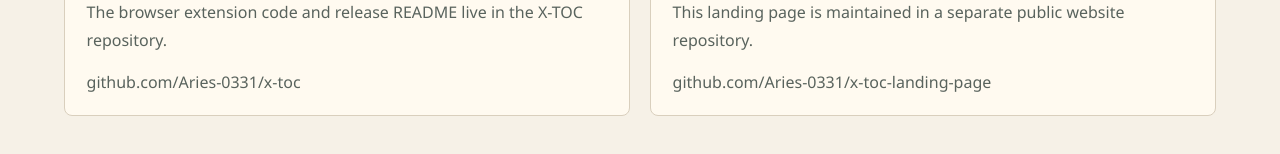
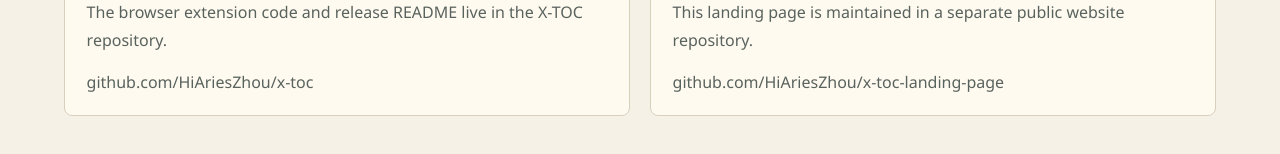
Before and after one commit to HiAriesZhou/x-toc-landing-page, a Next.js app: page /docs in a window 1280 px wide. Shown: the part 3089-3243 px from the top of the page. Built offline with nearby package versions, Linux system fonts and the light colour scheme.

Commit message:
chore: update GitHub repository links

```diff
--- a/src/app/docs/page.tsx
+++ b/src/app/docs/page.tsx
@@ -14,8 +14,8 @@
 
 const chromeStoreUrl =
   "https://chromewebstore.google.com/detail/nbdgpckkcfkomnmdefinikjijgljgjfp?utm_source=item-share-cb";
-const extensionRepoUrl = "https://github.com/Aries-0331/x-toc";
-const websiteRepoUrl = "https://github.com/Aries-0331/x-toc-landing-page";
+const extensionRepoUrl = "https://github.com/HiAriesZhou/x-toc";
+const websiteRepoUrl = "https://github.com/HiAriesZhou/x-toc-landing-page";
 
 const capabilities = [
   "Detect headings in X/Twitter long-form articles.",
@@ -238,7 +238,7 @@
                 target="_blank"
                 rel="noopener noreferrer"
               >
-                github.com/Aries-0331/x-toc
+                github.com/HiAriesZhou/x-toc
               </a>
             </article>
             <article className="doc-card">
@@ -251,7 +251,7 @@
                 target="_blank"
                 rel="noopener noreferrer"
               >
-                github.com/Aries-0331/x-toc-landing-page
+                github.com/HiAriesZhou/x-toc-landing-page
               </a>
             </article>
           </div>
--- a/src/app/page.tsx
+++ b/src/app/page.tsx
@@ -15,8 +15,8 @@
 
 const chromeStoreUrl =
   "https://chromewebstore.google.com/detail/nbdgpckkcfkomnmdefinikjijgljgjfp?utm_source=item-share-cb";
-const extensionRepoUrl = "https://github.com/Aries-0331/x-toc";
-const websiteRepoUrl = "https://github.com/Aries-0331/x-toc-landing-page";
+const extensionRepoUrl = "https://github.com/HiAriesZhou/x-toc";
+const websiteRepoUrl = "https://github.com/HiAriesZhou/x-toc-landing-page";
 
 const workflow = [
   {
```
Also changed, not shown: 2 other files (tests, documents, lock files or other folders).
